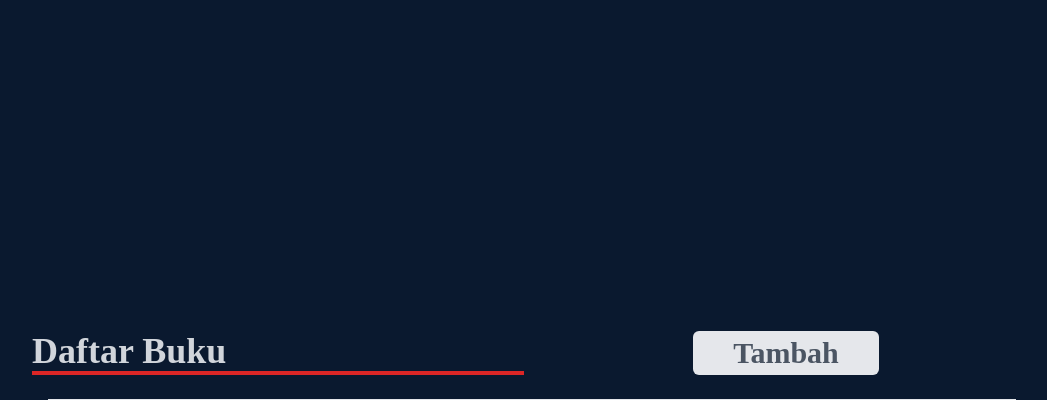
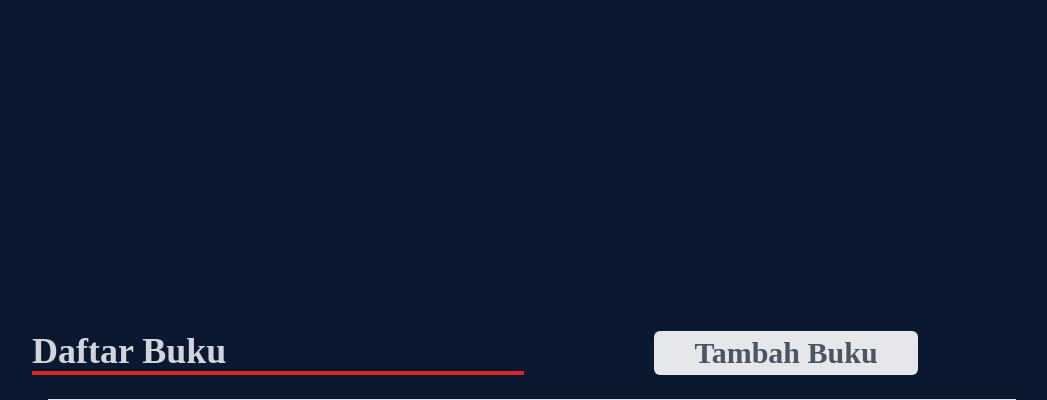
Before and after one commit to Arcaz22/prakweb_c_203040151_pw, a PHP site: page / in a window 1280 px wide. Shown: the top 400 px of the page, without its empty margins (108-1155 px from the left). Run offline with PHP 8.4, Linux system fonts and the light colour scheme; data that the repository does not hold is empty; style sheets or scripts are compiled from the project's sources.

Commit message:
mengubah button tambah

```diff
--- a/pw/index.php
+++ b/pw/index.php
@@ -33,7 +33,7 @@ $books = query("SELECT * FROM buku LIMIT $awalData, $jumlahDataPerHalaman");
       <div class="text-center">
         <a href="src/helper/tambah.php">
           <button class="bg-gray-200 text-gray-600 hover:bg-blue-300 sm:text-3xl font-bold inline rounded-md px-10 py-1">
-          Tambah
+          Tambah Buku
           </button>
         </a>
       </div>
```
